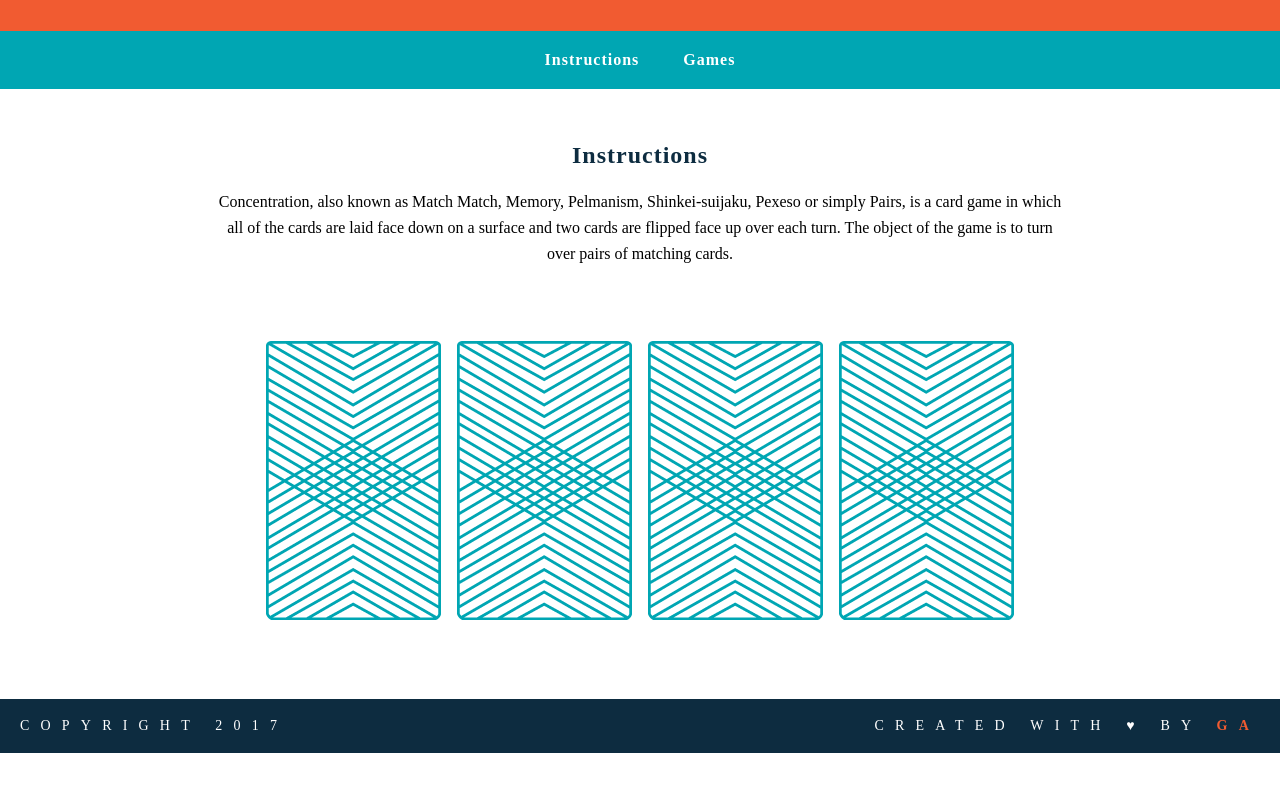
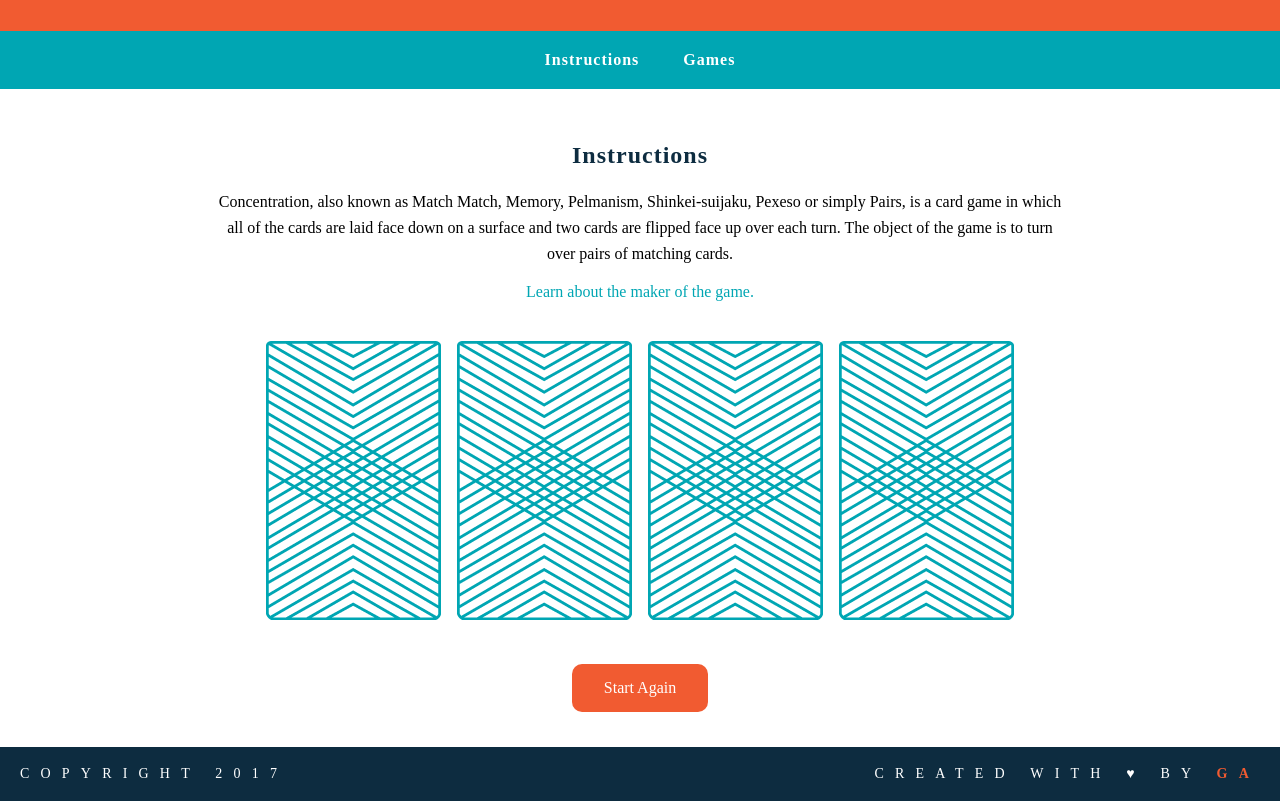
Before and after one commit to JennyJudova/GA_MemoryGame, a plain HTML site: page memory_game/index.html in a window 1280 px wide. Shown: the part 109-910 px from the top of the page. Before the commit the page ends 862 px from the top, so only its background shows below. Drawn offline with Linux system fonts and the light colour scheme.

Commit message:
added refresh button

```diff
--- a/memory_game/css/style.css
+++ b/memory_game/css/style.css
@@ -28,9 +28,9 @@ body {
 
 a {
 	text-decoration: none;
-	color: #FFFFFF;
 	margin: 0 20px;
 	border-bottom: 2px solid transparent;
+	color: #FFFFFF;
 }
 
 a:hover {
@@ -52,7 +52,6 @@ header {
 
 nav {
 	background-color: #00A6B3;
-	color: #FFFFFF;
 	padding: 20px;
 }
 
@@ -97,3 +96,15 @@ font-size: 0;
 	color: #F15B31;
 	font-weight: 700;
 }
+
+.button {
+	background-color: #F15B31;
+  	border: none;
+  	border-radius: 10px;
+  	color: white;
+  	padding: 15px 32px;
+  	text-align: center;
+  	text-decoration: none;
+  	display: inline-block;
+  	font-size: 16px;
+}
--- a/memory_game/index.html
+++ b/memory_game/index.html
@@ -18,8 +18,9 @@
 		<p>
 			Concentration, also known as Match Match, Memory, Pelmanism, Shinkei-suijaku, Pexeso or simply Pairs, is a card game in which all of the cards are laid face down on a surface and two cards are flipped face up over each turn. The object of the game is to turn over pairs of matching cards.
 		</p>
-		<a href="#">Learn about the maker of the game.</a>
+		<a href="#" style="color:#00A6B3;">Learn about the maker of the game.</a>
 		<div id="game-board" class="board clearfix"></div>
+		<div id="refreshButton" class="button">Start Again</div>
 	</main>
 <footer class="clearfix">
 	<p class="copyright">Copyright 2017</p>
--- a/memory_game/js/main.js
+++ b/memory_game/js/main.js
@@ -31,8 +31,6 @@ function createBoard() {
 	}
 }
 
-createBoard();
-
 
 var cardsInPlay = [];
 
@@ -48,5 +46,20 @@ function flipCard() {
 	} else alert("Sorry, try again.");
 }
 
+function reload() {
+	window.location.reload(false);
+}
+
+createBoard();
 
 console.log(cardsInPlay);
+
+document.getElementById('refreshButton').onclick = reload;
+
+
+
+//function buttonRefresh() {
+	//var buttonElement = document.getElementById('refresh-button');
+	//document.getElementById('refresh-button').onclick = createBoard();
+	//buttonElement.addEventListener('click', createBoard);
+//}
```
Lines whose indentation alone changed are shown as unchanged.
